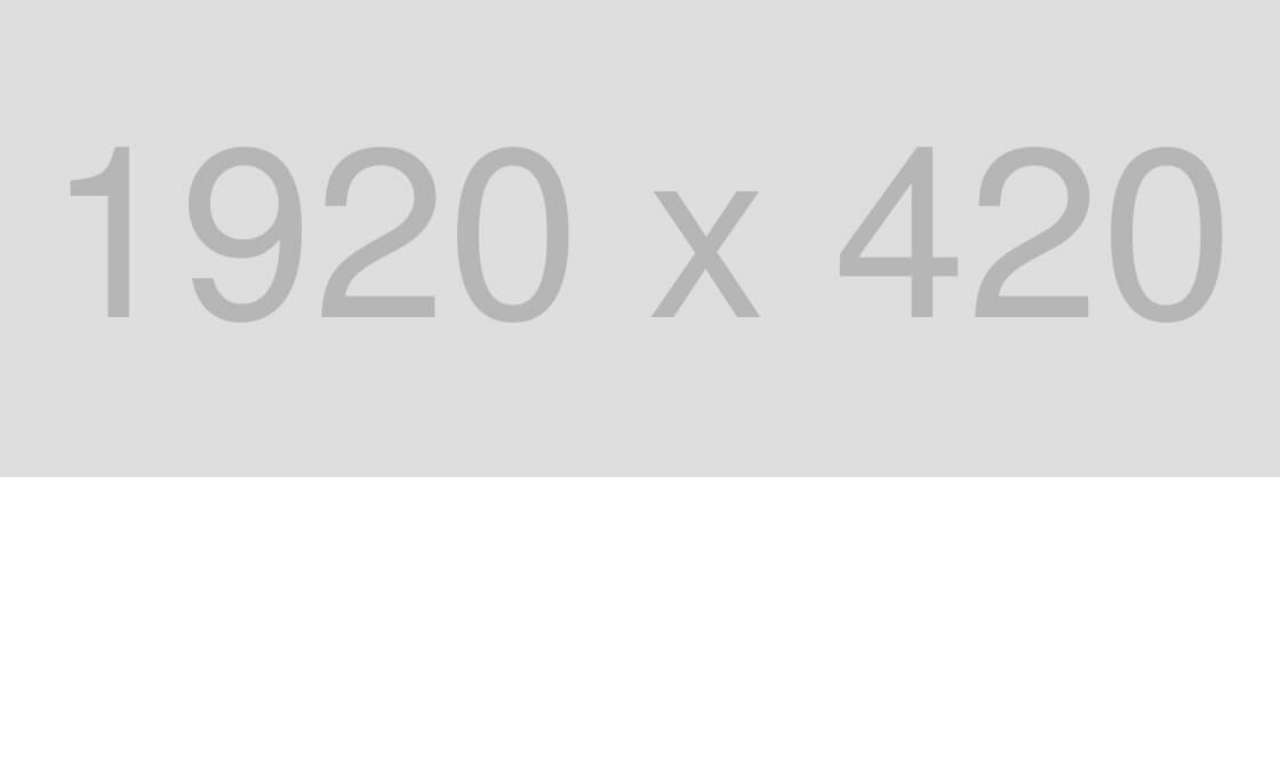
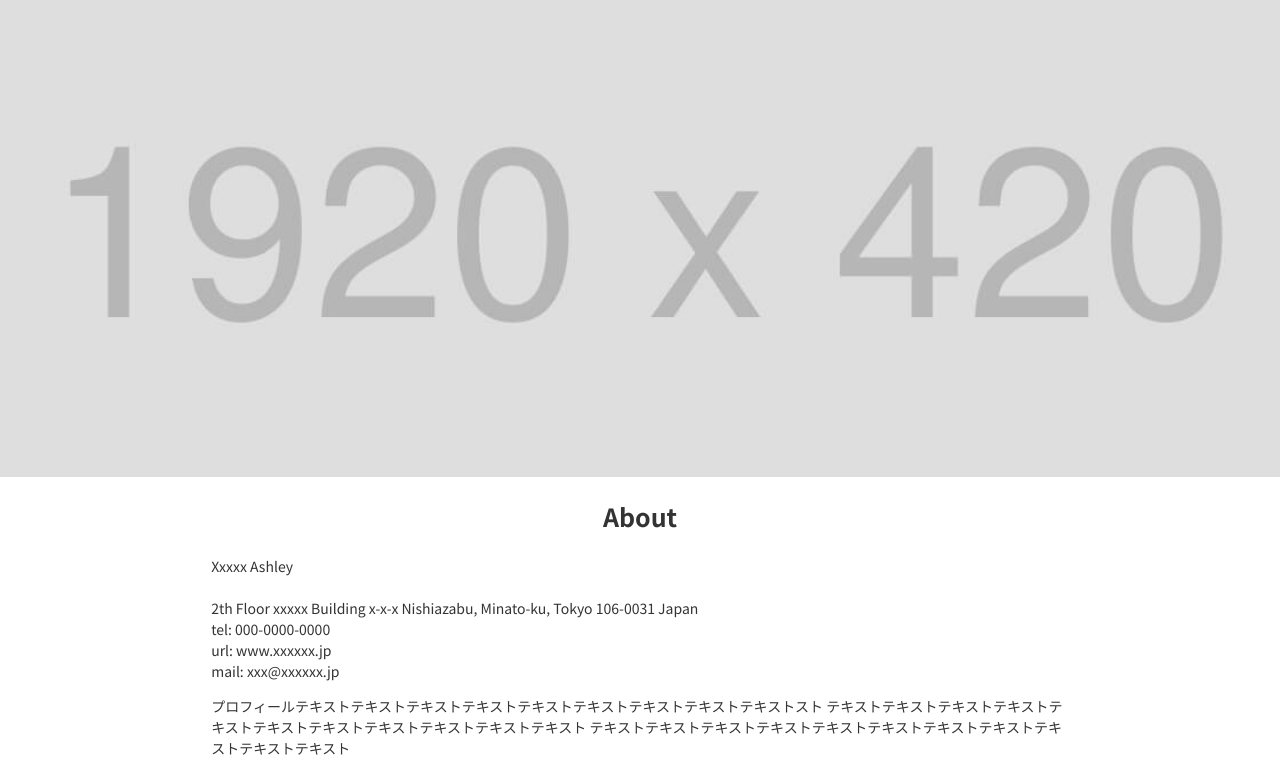
Before and after one commit to Nkot117/CopySite004, a plain HTML site: page index.html in a window 1280 px wide. Shown: the part 243-1016 px from the top of the page. Before the commit the page ends 800 px from the top, so only its background shows below. Drawn offline with Linux system fonts and the light colour scheme.

Commit message:
aboutセクションの追加

```diff
--- a/assets/css/style.css
+++ b/assets/css/style.css
@@ -25,6 +25,7 @@ a {
 .container {
     width: 96rem;
     padding: 0 4%;
+    margin: 0 auto;
 }
 
 
@@ -69,3 +70,29 @@ a {
     height: 480px;
     object-fit: cover;
 }
+
+
+/*
+    About
+*/
+
+.section-title {
+    text-align: center;
+    font-size: 2.5rem;
+}
+
+.about-infos {
+    font-size: 1.4rem;
+}
+
+.info-address {
+    padding: 0;
+}
+
+.info-address>li:first-child {
+    margin-bottom: 1.5em;
+}
+
+.info-text {
+    display: block;
+}
--- a/index.html
+++ b/index.html
@@ -53,6 +53,22 @@
     <main>
         <img class="main-image" src="./assets/images/mainvisual-pc.jpg" alt="メインの写真">
     </main>
+
+    <section class="section-about container">
+        <h2 class="section-title">About</h2>
+        <div class="about-infos">
+            <ul class="info-address">
+                <li>Xxxxx Ashley</li>
+                <li>2th Floor xxxxx Building x-x-x Nishiazabu, Minato-ku, Tokyo 106-0031 Japan</li>
+                <li>tel: 000-0000-0000</li>
+                <li>url: www.xxxxxx.jp</li>
+                <li>mail: xxx@xxxxxx.jp</li>
+            </ul>
+            <p class="info-text">
+                プロフィールテキストテキストテキストテキストテキストテキストテキストテキストテキストスト テキストテキストテキストテキストテキストテキストテキストテキストテキストテキストテキスト テキストテキストテキストテキストテキストテキストテキストテキストテキストテキストテキスト
+            </p>
+        </div>
+    </section>
 </body>
 
 </html>
```
